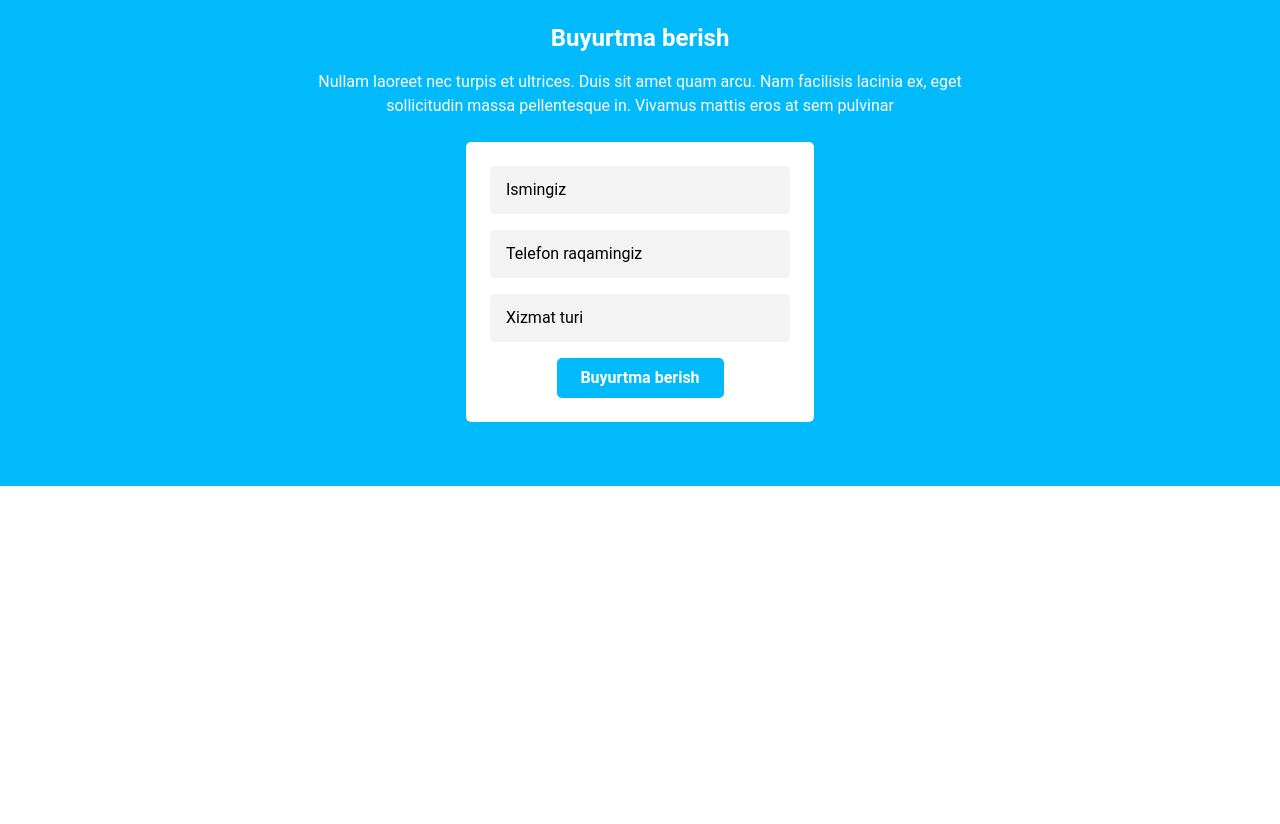
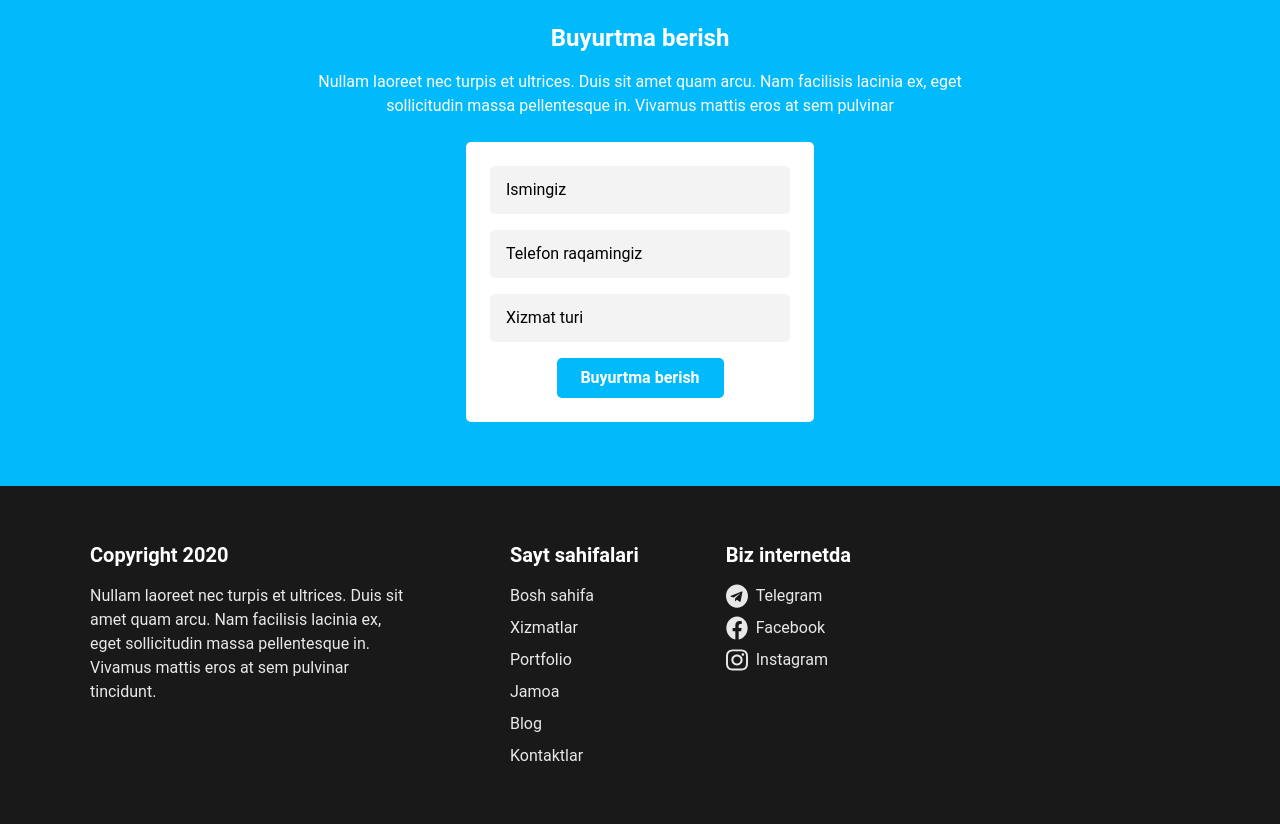
Before and after one commit to akil1me/Pixer, a plain HTML site: page index.html in a window 1280 px wide. Shown: the part 3092-3916 px from the top of the page. Before the commit the page ends 3578 px from the top, so only its background shows below. Drawn offline with Linux system fonts and the light colour scheme.

Commit message:
Add footer

```diff
--- a/index.html
+++ b/index.html
@@ -194,7 +194,63 @@
     </section>
   </main>
   <!-- FOOTER -->
-
+  <footer>
+    <div class="container">
+      <div class="footer">
+        <div class="footer-left">
+          <h6>Copyright 2020</h6>
+          <p>Nullam laoreet nec turpis et ultrices. Duis sit amet quam arcu. Nam facilisis lacinia ex, eget sollicitudin
+            massa pellentesque in. Vivamus mattis eros at sem pulvinar tincidunt.</p>
+        </div>
+        <div class="footer-center">
+          <h6>Sayt sahifalari</h6>
+          <ul class="footer-list">
+            <li class="footer-items">
+              <a class="footer-link" href="#link">Bosh sahifa</a>
+            </li>
+            <li class="footer-items">
+              <a class="footer-link" href="#link">Xizmatlar</a>
+            </li>
+            <li class="footer-items">
+              <a class="footer-link" href="#link">Portfolio</a>
+            </li>
+            <li class="footer-items">
+              <a class="footer-link" href="#link">Jamoa</a>
+            </li>
+            <li class="footer-items">
+              <a class="footer-link" href="#link">Blog</a>
+            </li>
+            <li class="footer-items">
+              <a class="footer-link" href="#link">Kontaktlar</a>
+            </li>
+          </ul>
+        </div>
+        <div class="footer-right">
+          <h6>Biz internetda</h6>
+          <ul class="footer-list">
+            <li class="footer-items">
+              <a class="footer-link-2" href="https://web.telegram.org/k/" target="blank">
+                <img src="./img/telegram.svg" alt="telegram" width="22" height="24">
+                <span>Telegram</span>
+              </a>
+            </li>
+            <li class="footer-items">
+              <a class="footer-link-2" href="https://www.facebook.com/" target="blank">
+                <img src="./img/facebook.svg" alt="facebook" width="22" height="24">
+                <span>Facebook</span>
+              </a>
+            </li>
+            <li class="footer-items">
+              <a class="footer-link-2" href="https://www.instagram.com/" target="blank">
+                <img src="./img/instagram.svg" alt="instagram" width="22" height="24">
+                <span>Instagram</span>
+              </a>
+            </li>
+          </ul>
+        </div>
+      </div>
+    </div>
+  </footer>
 </body>
 
 </html>
```
Also changed, not shown: img/facebook.svg (added), img/instagram.svg (added), img/telegram.svg (added).
